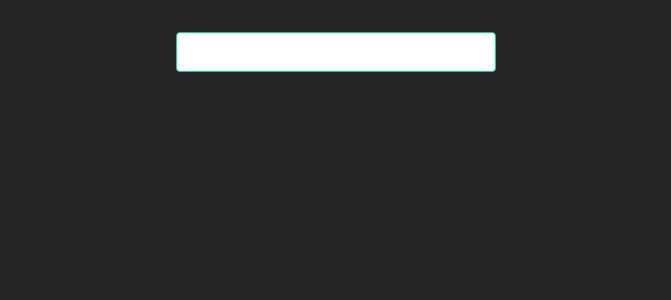
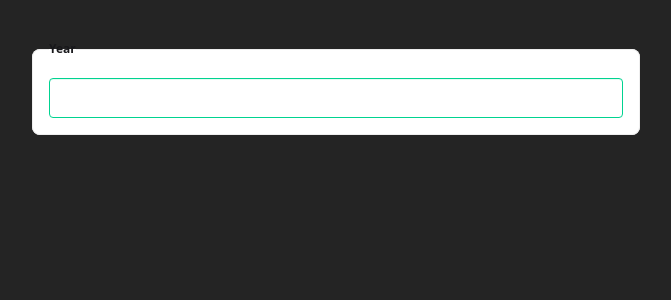
Before and after one commit to nurealammiaji/omsc-client, a React (Vite) app: page / in a window 1280 px wide. Shown: the top 300 px of the page, without its empty margins (304-975 px from the left). Built offline with nearby package versions, Linux system fonts and the light colour scheme.

Commit message:
some field added

```diff
--- a/src/components/RoutineSelectionForm/RoutineSelectionForm.jsx
+++ b/src/components/RoutineSelectionForm/RoutineSelectionForm.jsx
@@ -1,15 +1,132 @@
-import React from 'react'
+import React, { useState } from 'react'
 
 const RoutineSelectionForm = () => {
+
+    const [selectedYear, setSelectedYear] = useState(null);
+    const [selectedSession, setSelectedSession] = useState(null);
+    const [selectedSection, setSelectedSection] = useState(null);
+    const [selectedClass, setSelectedClass] = useState(null);
+    const [selectedVersion, setSelectedVersion] = useState(null);
+
+    const years = [
+        { name: "2024", value: "2024" },
+        { name: "2025", value: "2025" }
+    ];
+
+    const classes = [
+        { name: "Pre Play", value: "prePlay" },
+        { name: "Play", value: "play" },
+        { name: "Nursery", value: "nursery" },
+        { name: "K.G", value: "kg" },
+        { name: "One", value: "one" },
+        { name: "Two", value: "two" },
+        { name: "Three", value: "three" },
+        { name: "Four", value: "four" },
+        { name: "Five", value: "five" },
+    ];
+
+    const sessions = [
+        { name: "First Term", value: "firsTerm" },
+        { name: "Second Term", value: "secondTerm" },
+        { name: "Mid Term", value: "midTerm" },
+        { name: "Final Term", value: "finalTerm" },
+    ];
+
+    const sections = [
+        { name: "A", value: "a" },
+        { name: "B", value: "b" },
+        { name: "C", value: "c" },
+        { name: "D", value: "d" }
+    ];
+
+    const versions = [
+        { name: "Bangla", value: "bangla" },
+        { name: "English", value: "english" },
+    ];
+
+    const handleYear = (e) => {
+        e.preventDefault();
+        console.log(e.target.value);
+        setSelectedYear(e.target.value);
+    }
+
+    const handleClass = (e) => {
+        e.preventDefault();
+        console.log(e.target.value);
+        setSelectedClass(e.target.value);
+    }
+
+    const handleSession = (e) => {
+        e.preventDefault();
+        console.log(e.target.value);
+        setSelectedSession(e.target.value);
+    }
+
+    const handleSection = (e) => {
+        e.preventDefault();
+        console.log(e.target.value);
+        setSelectedSection(e.target.value);
+    }
+
+    const handleVersion = (e) => {
+        e.preventDefault();
+        console.log(e.target.value);
+        setSelectedVersion(e.target.value);
+    }
+
     return (
         <div>
-            <form>
-                <select defaultValue="Pick a Runtime" className="select select-success">
-                    <option disabled={true}>Pick a Runtime</option>
-                    <option>npm</option>
-                    <option>Bun</option>
-                    <option>yarn</option>
-                </select>
+            <form className="text-center w-full md:w-6/12 mx-auto">
+                {
+                    (years) ?
+                        <fieldset className="fieldset bg-base-100 border-base-300 rounded-box border p-4">
+                            <legend className="fieldset-legend text-left">Year</legend>
+                            <select onChange={handleYear} defaultValue={""} className="select select-success w-full">
+                                <option value="" className="bg-gray-400">Select Year</option>
+                                {years.map((y, index) => <option key={index} value={y.value}>{y.name}</option>)}
+                            </select>
+                        </fieldset> : ''
+                }
+                {
+                    (selectedYear) ?
+                        <fieldset className="fieldset bg-base-100 border-base-300 rounded-box border p-4">
+                            <legend className="fieldset-legend text-left">Version</legend>
+                            <select defaultValue={""} onChange={handleVersion} className="select select-success w-full">
+                                <option value="" className="bg-gray-400">Select Version</option>
+                                {versions.map((v, index) => <option key={index} value={v.value}>{v.name}</option>)}
+                            </select>
+                        </fieldset> : ''
+                }
+                {
+                    (selectedVersion) ?
+                        <fieldset className="fieldset bg-base-100 border-base-300 rounded-box border p-4">
+                            <legend className="fieldset-legend text-left">Class</legend>
+                            <select defaultValue={""} onChange={handleClass} className="select select-success w-full">
+                                <option value="" className="bg-gray-400">Select Class</option>
+                                {classes.map((c, index) => <option key={index} value={c.value}>{c.name}</option>)}
+                            </select>
+                        </fieldset> : ''
+                }
+                {
+                    (selectedClass) ?
+                        <fieldset className="fieldset bg-base-100 border-base-300 rounded-box border p-4">
+                            <legend className="fieldset-legend text-left">Session</legend>
+                            <select defaultValue={""} onChange={handleSession} className="select select-success w-full">
+                                <option value="" className="bg-gray-400">Select Session</option>
+                                {sessions.map((s, index) => <option key={index} value={s.value}>{s.name}</option>)}
+                            </select>
+                        </fieldset> : ''
+                }
+                {
+                    (selectedSession) ?
+                        <fieldset className="fieldset bg-base-100 border-base-300 rounded-box border p-4">
+                            <legend className="fieldset-legend text-left">Section</legend>
+                            <select defaultValue={""} onChange={handleSection} className="select select-success w-full">
+                                <option value="" className="bg-gray-400">Select Section</option>
+                                {sections.map((s, index) => <option key={index} value={s.value}>{s.name}</option>)}
+                            </select>
+                        </fieldset> : ''
+                }
             </form>
         </div>
     )
```
